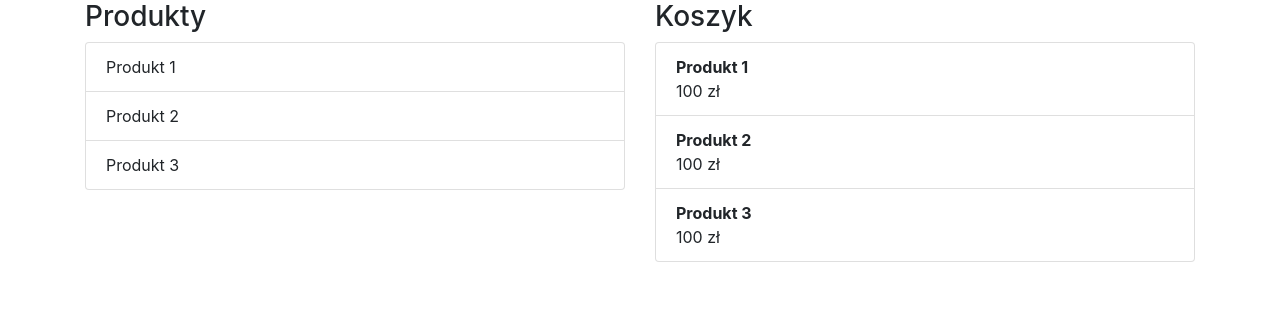
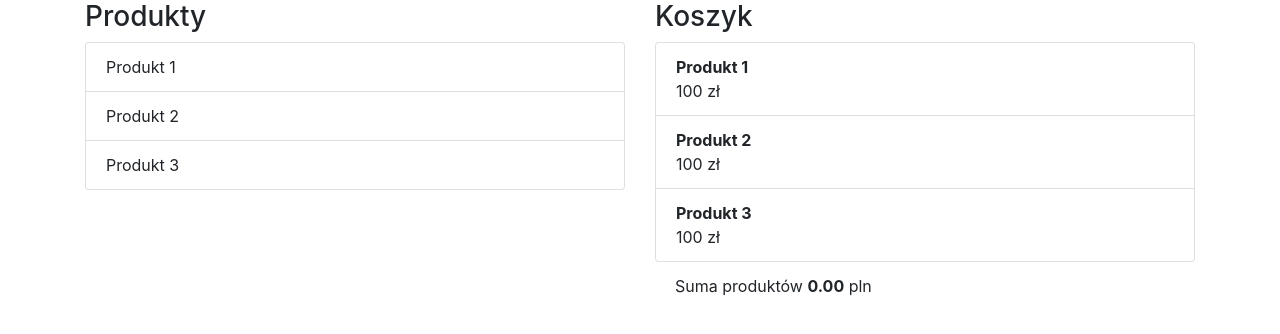
Before and after one commit to lkristinevich7/js2, a website: page index.html in a window 1280 px wide. Drawn offline with nearby package versions, Linux system fonts and the light colour scheme.

Commit message:
Cart total html

```diff
--- a/index.html
+++ b/index.html
@@ -47,7 +47,14 @@
           </div>
         </div>
 
-
+        <div class="cart-total list-group list-group-flush">
+          <div class="list-group-item">
+            <span>Suma produktów</span>
+            <strong class="cart-total-amount">0.00</strong>
+            <span> pln</span>
+          </div>
+        </div>
+      </div>
     </div>
   </div>
   </div>
```
Lines whose indentation alone changed are shown as unchanged.
